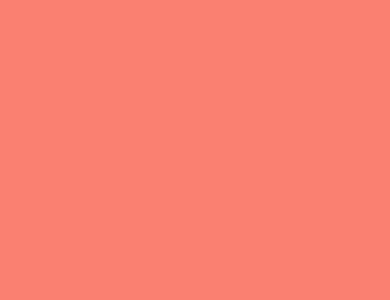
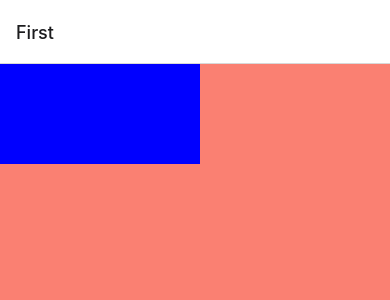
Before and after one commit to Kesmek/test, a React Native app: screen / in a window 390 px wide. Shown: the top 300 px of the page. Built offline with nearby package versions, Linux system fonts and the light colour scheme.

Commit message:
Feat: Add React Navigation to Default Packages

```diff
--- a/App.tsx
+++ b/App.tsx
@@ -1,21 +1,66 @@
+import { NavigationContainer } from '@react-navigation/native';
+import {
+  createNativeStackNavigator,
+  NativeStackScreenProps,
+} from '@react-navigation/native-stack';
 import React from 'react';
-import { StyleSheet } from 'react-native';
-import { GestureHandlerRootView } from 'react-native-gesture-handler';
-import { SafeAreaProvider, SafeAreaView } from 'react-native-safe-area-context';
+import { StyleSheet, View } from 'react-native';
+import {
+  GestureHandlerRootView,
+  RectButton,
+} from 'react-native-gesture-handler';
+import { SafeAreaProvider } from 'react-native-safe-area-context';
+
+const { Navigator, Screen } = createNativeStackNavigator();
+
+const FirstScreen = ({ navigation }: FirstScreenNavigationProp) => {
+  return (
+    <View style={styles.root}>
+      <RectButton
+        style={styles.button}
+        onPress={() => navigation.navigate('Second')}
+      />
+    </View>
+  );
+};
+
+// eslint-disable-next-line @typescript-eslint/no-unused-vars
+const SecondScreen = ({ navigation }: SecondScreenNavigationProp) => {
+  return <View style={styles.root} />;
+};
 
 const App = () => {
   return (
     <GestureHandlerRootView style={styles.flex}>
-      <SafeAreaProvider>
-        <SafeAreaView style={styles.root} />
-      </SafeAreaProvider>
+      <NavigationContainer>
+        <SafeAreaProvider>
+          <Navigator>
+            <Screen name="First" component={FirstScreen} />
+            <Screen name="Second" component={SecondScreen} />
+          </Navigator>
+        </SafeAreaProvider>
+      </NavigationContainer>
     </GestureHandlerRootView>
   );
 };
 
 const styles = StyleSheet.create({
   root: { backgroundColor: 'salmon', height: '100%', width: '100%' },
+  button: { backgroundColor: 'blue', height: 100, width: 200 },
   flex: { flex: 1 },
 });
 
+type RootStackParamList = {
+  First: undefined;
+  Second: undefined;
+};
+type FirstScreenNavigationProp = NativeStackScreenProps<
+  RootStackParamList,
+  'First'
+>;
+type SecondScreenNavigationProp = NativeStackScreenProps<
+  RootStackParamList,
+  'Second'
+>;
+
 export default App;
--- a/package.json
+++ b/package.json
@@ -10,12 +10,16 @@
     "lint": "eslint . --ext .js,.jsx,.ts,.tsx"
   },
   "dependencies": {
+    "@react-navigation/elements": "^1.3.3",
+    "@react-navigation/native": "^6.0.10",
+    "@react-navigation/native-stack": "^6.6.1",
     "@types/react": "^17",
     "react": "17.0.2",
     "react-native": "^0.67.2",
     "react-native-gesture-handler": "^2.1.0",
     "react-native-reanimated": "^2.3.1",
-    "react-native-safe-area-context": "^3.3.2"
+    "react-native-safe-area-context": "^4.2.4",
+    "react-native-screens": "^3.13.1"
   },
   "devDependencies": {
     "@babel/core": "^7.12.9",
```
Also changed, not shown: 2 other files (tests, documents, lock files or other folders).
